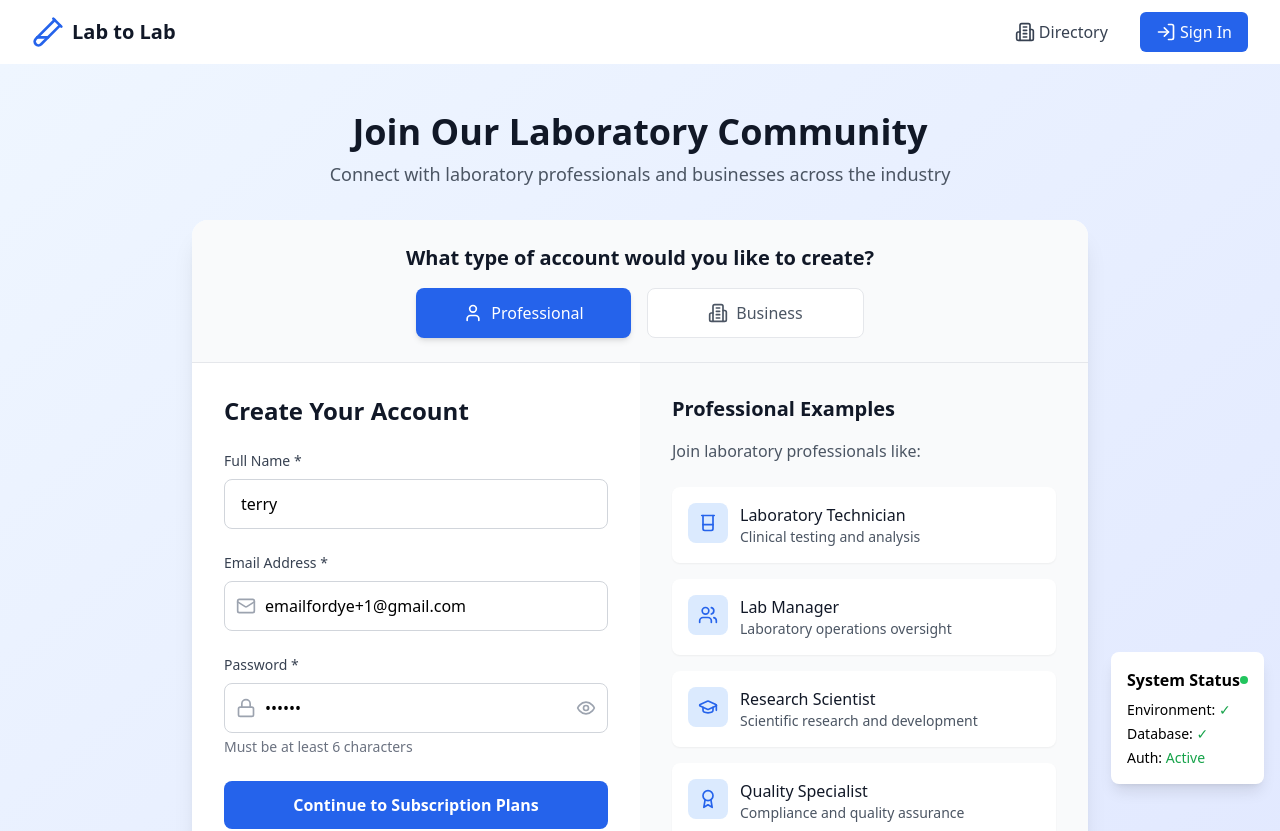
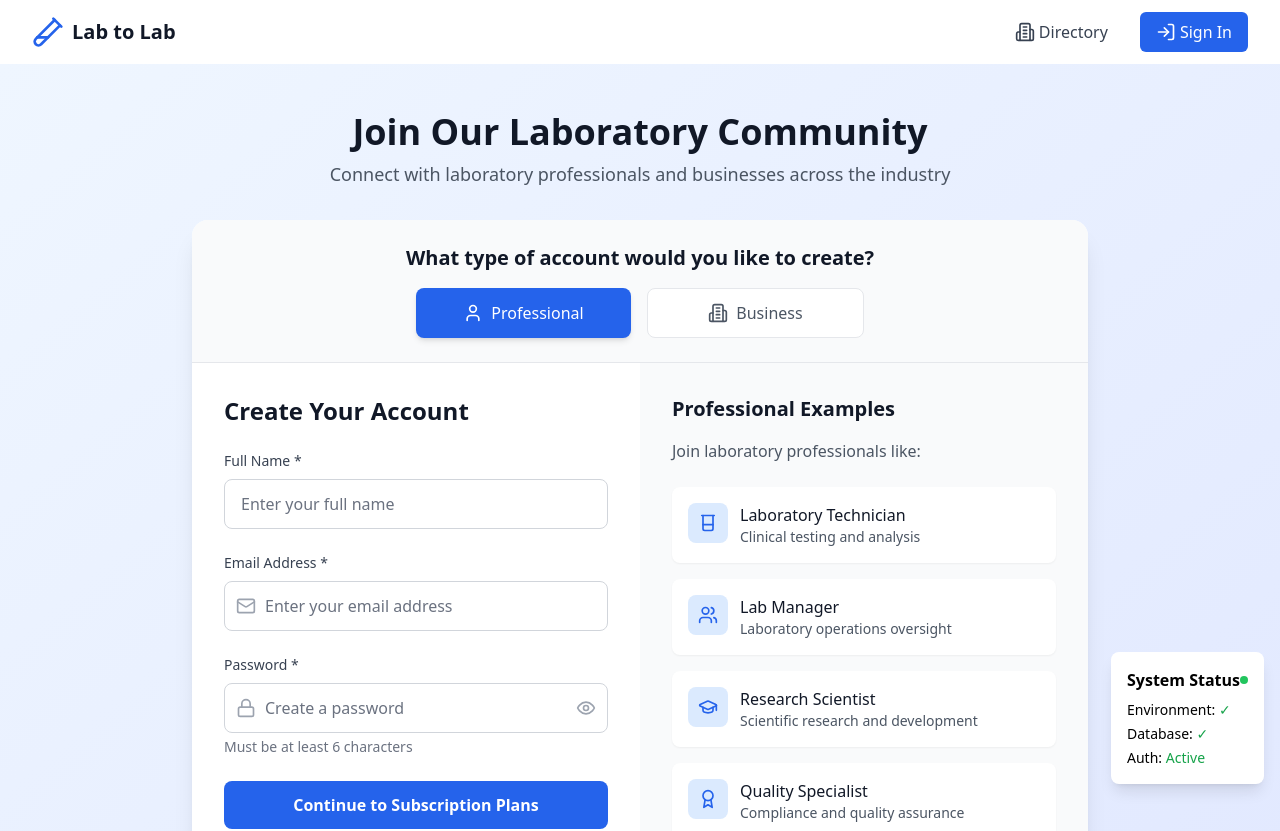
Before and after one commit to terody/finallabtolab, a React (Vite) app: page /register in a window 1280 px wide. Shown: the top 831 px of the page. Built offline with nearby package versions, Linux system fonts and the light colour scheme; no server answers; the database is empty.

Commit message:
Remove presets from register page

```diff
--- a/src/pages/Register.tsx
+++ b/src/pages/Register.tsx
@@ -29,9 +29,9 @@ export default function Register() {
     "professional"
   );
   const [formData, setFormData] = useState({
-    name: "terry",
-    email: "emailfordye+1@gmail.com",
-    password: "111111",
+    name: "",
+    email: "",
+    password: "",
   });
 
   const [showPassword, setShowPassword] = useState(false);
```
